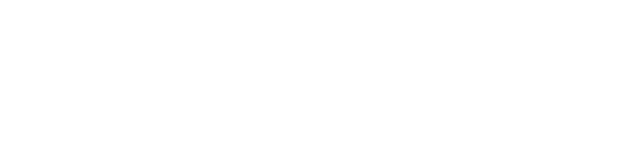
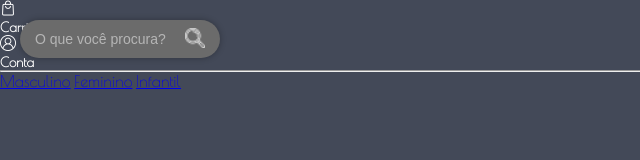
Before and after one commit to victorgbsilva/Veste-Santa-Camisetaria, a plain HTML site: page index.html in a window 1280 px wide. Shown: the whole page, without its empty margins (0-640 px from the left). Drawn offline with nearby package versions, Linux system fonts and the light colour scheme.

Commit message:
Nav iniciado.

```diff
--- a/css/styles.css
+++ b/css/styles.css
@@ -0,0 +1,61 @@
+*{
+    margin: 0;
+    padding: 0;
+    box-sizing: border-box;
+}
+html, body{
+    width: 100%;
+    height: 100%;
+    background-color:#434958;
+}
+body::-webkit-scrollbar{
+    display: none;
+}
+h5{
+    color: #FFFFFF
+}
+
+.caixaDePesquisa {
+    display: flex;
+    align-items: center;
+    background-color: #6b6b6b;
+    border-radius: 50px;
+    padding: 6px 10px;
+    position: absolute;
+    top: 20px;
+    left: 20px;
+    z-index: 10;
+    box-shadow: 0 0 6px rgba(0, 0, 0, 0.3);
+}
+
+.caixaDePesquisa input {
+    background: transparent;
+    border: none;
+    outline: none;
+    color: white;
+    font-size: 14px;
+    padding: 5px;
+    width: 150px;
+}
+
+.caixaDePesquisa input::placeholder {
+    color: white;
+    opacity: 0.5;
+}
+
+.caixaDePesquisa button {
+    background: none;
+    border: none;
+    cursor: pointer;
+    padding: 0 5px;
+}
+
+.caixaDePesquisa button img {
+    width: 20px;
+    height: 20px;
+}
+.poiret-one-regular {
+  font-family: "Poiret One", sans-serif;
+  font-weight: 400;
+  font-style: normal;
+}
--- a/index.html
+++ b/index.html
@@ -1,12 +1,44 @@
 <!DOCTYPE html>
 <html lang="pt-br">
+
 <head>
     <meta charset="UTF-8">
     <meta name="viewport" content="width=device-width, initial-scale=1.0">
     <title>Veste Santa</title>
-    <link rel="stylesheet" src="./css/styles.css"
+    <link rel="stylesheet" href="./css/styles.css">
+    <link rel="icon" href="assets/favicon.ico" type="image/x-icon">
+    <link rel="preconnect" href="https://fonts.googleapis.com">
+    <link rel="preconnect" href="https://fonts.gstatic.com" crossorigin>
+    <link href="https://fonts.googleapis.com/css2?family=Poiret+One&display=swap" rel="stylesheet">
 </head>
-<body>
 
+<body class="poiret-one-regular">
+    <div>
+        <nav>
+            <div class="caixaDePesquisa">
+                <input type="text" placeholder="O que você procura?">
+                <button>
+                    <img src="assets/lupa.png" alt="Buscar">
+                </button>
+            </div>
+            <div class="carrinho">
+                <img class="bag" src="./assets/bag.png">
+                <h5>Carrinho</h5>
+            </div>
+            <div class="usuario">
+                <img class="user" src="./assets/user.png">
+                <h5>Conta</h5>
+            </div>
+        </nav>
+    </div>
+    <hr>
+    <div>
+        <nav>
+            <a href="#">Masculino</a>
+            <a href="#">Feminino</a>
+            <a href="#">Infantil </a>
+        </nav>
+    </div>
 </body>
+
 </html>
```
Also changed, not shown: assets/bag.png (added), assets/lupa.png (added), assets/menu.png (added), assets/user.png (added).
